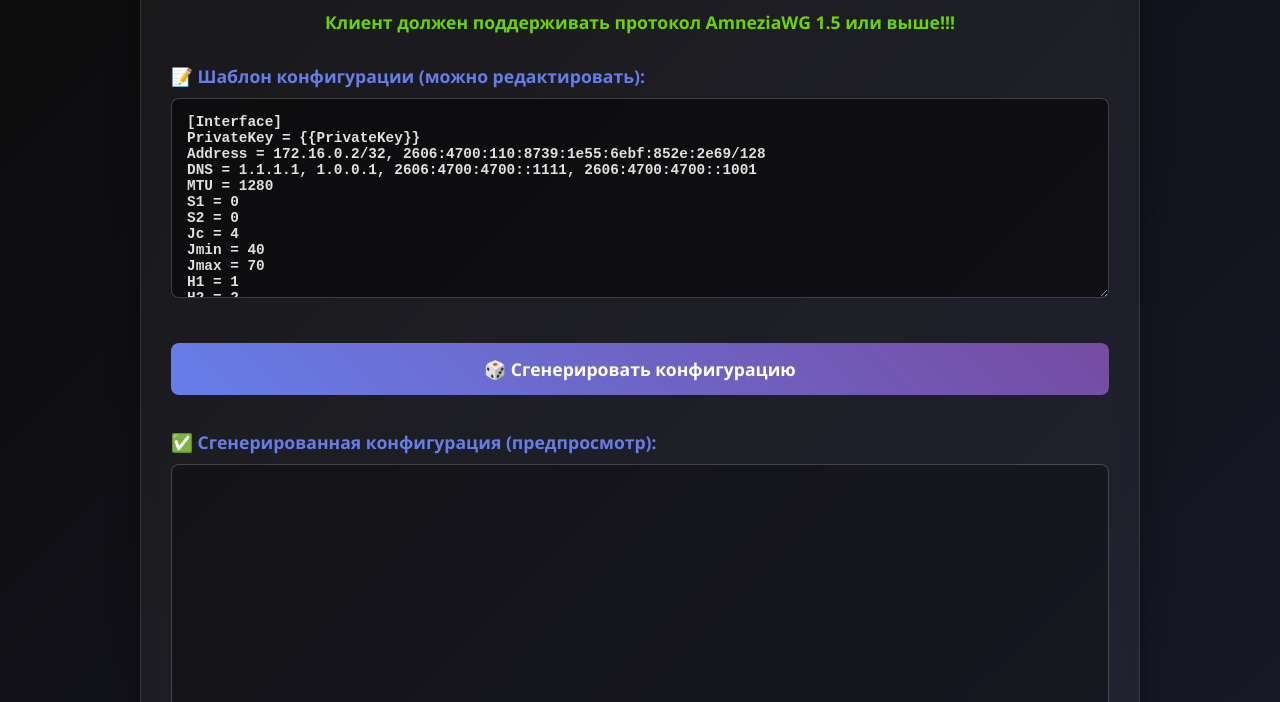
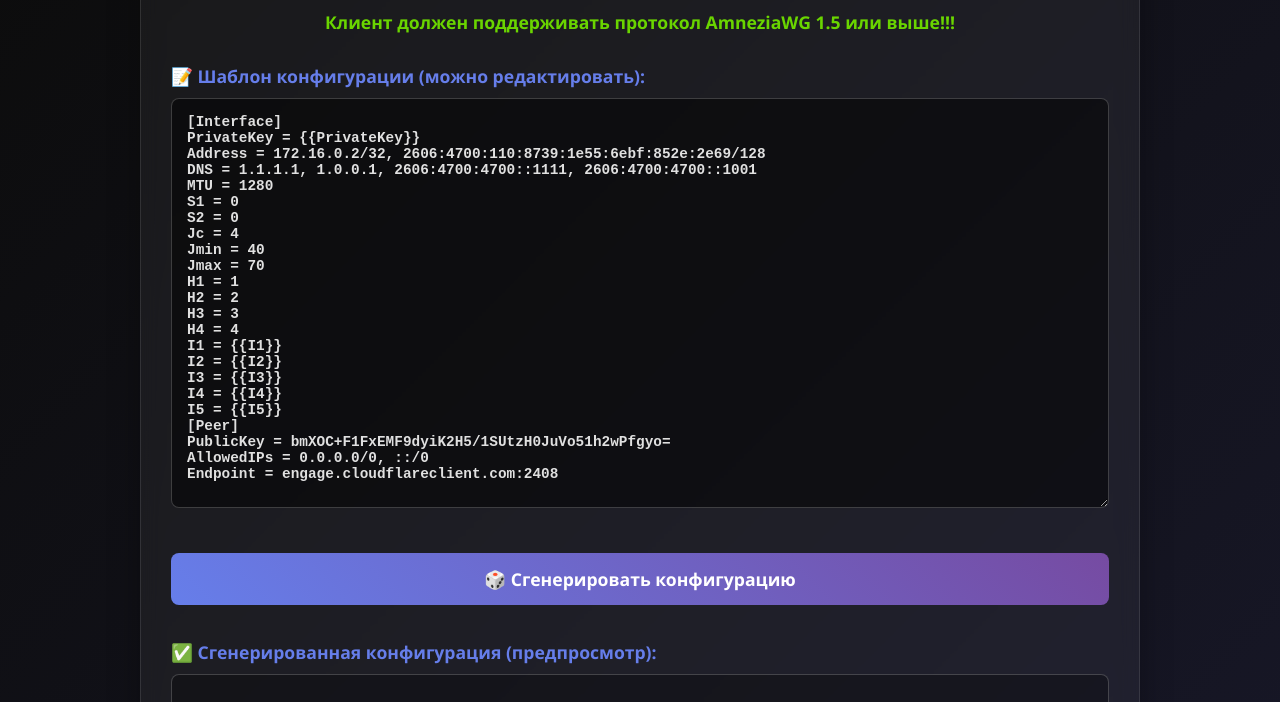
Before and after one commit to Desolvermen/AWG_Generator, a plain HTML site: page index.html in a window 1280 px wide. Shown: the part 98-800 px from the top of the page. Drawn offline with Linux system fonts and the light colour scheme.

Commit message:
Update index.html

```diff
--- a/index.html
+++ b/index.html
@@ -67,7 +67,7 @@
 
         textarea {
             width: 100%;
-            height: 200px; /* по умолчанию для ПК */
+            height: 410px; /* по умолчанию для ПК */
             background: rgba(0, 0, 0, 0.5);
             border: 1px solid rgba(255, 255, 255, 0.2);
             border-radius: 8px;
```
